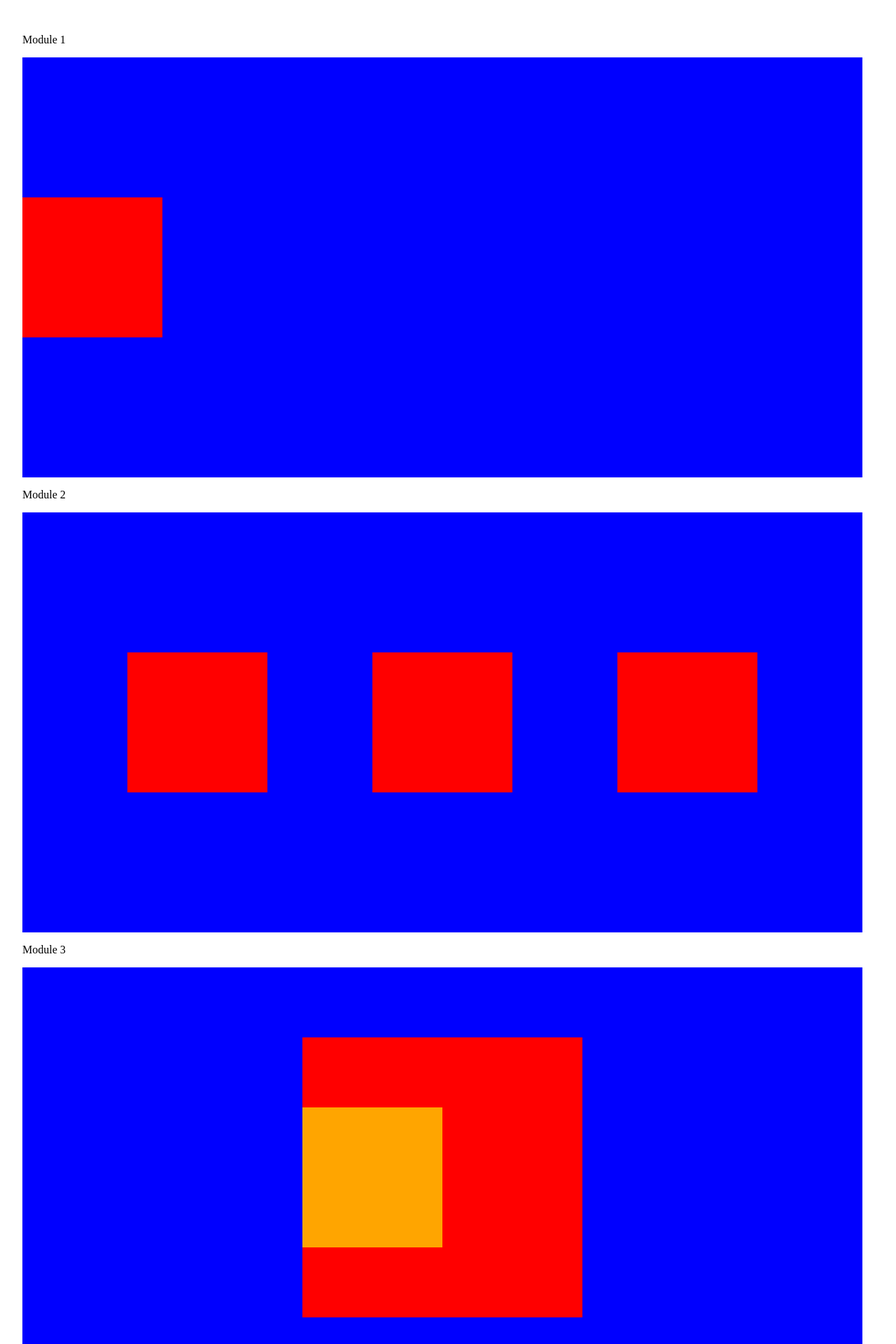
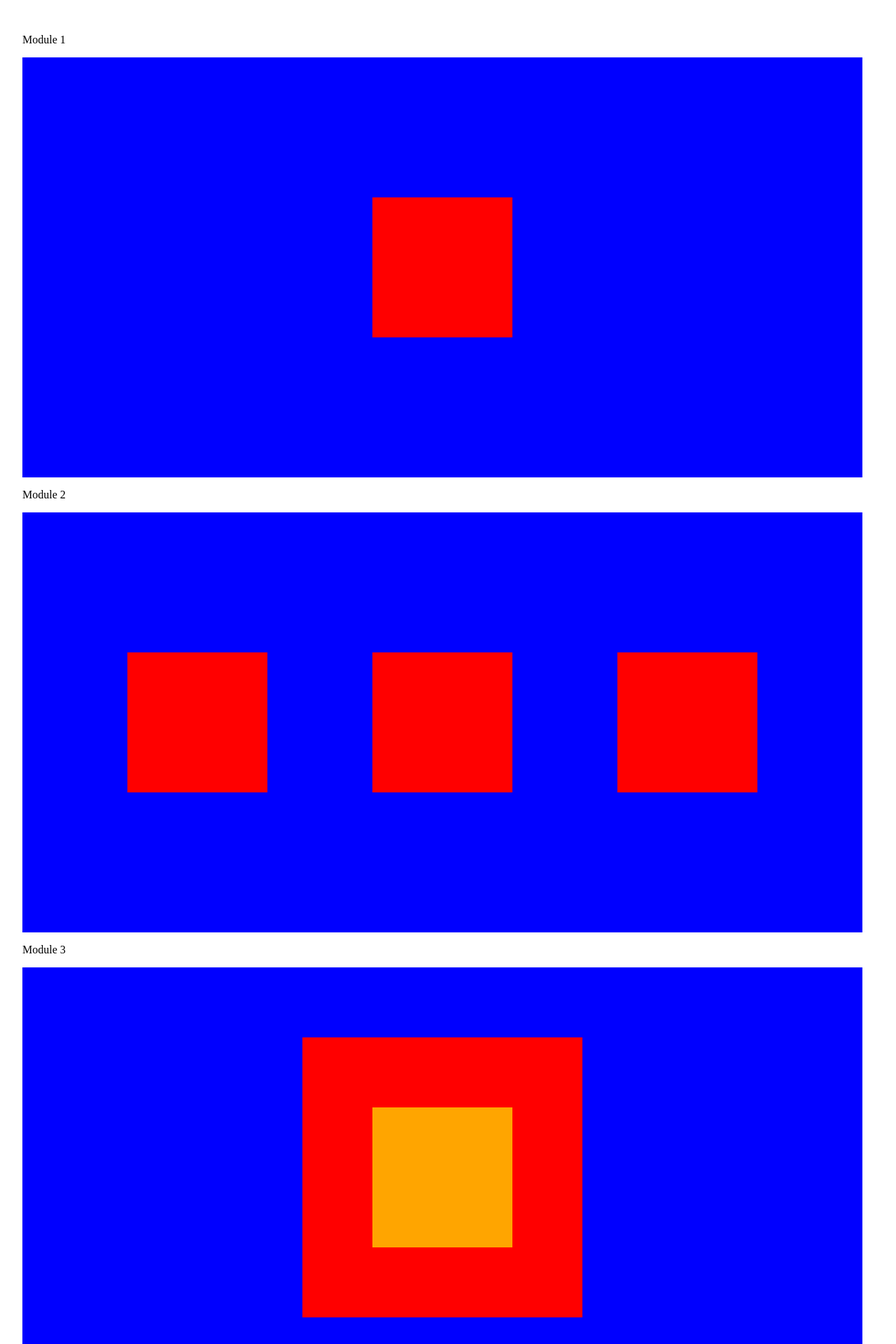
Before and after one commit to foronered/training-llp, a React (Create React App) app: page / in a window 1280 px wide. Shown: the top 1920 px of the page at 70% size. Built offline with nearby package versions, Linux system fonts and the light colour scheme.

Commit message:
LLP1-corrected-minor corrections

```diff
--- a/src/modules/Module1.tsx
+++ b/src/modules/Module1.tsx
@@ -8,6 +8,7 @@ const Container = styled.div`
   height: 100%;
   display: flex;
   align-items: center;
+  justify-content: center;
   background-color: blue;
 `
 
--- a/src/modules/Module3.tsx
+++ b/src/modules/Module3.tsx
@@ -17,7 +17,7 @@ const RedBox = styled.div`
   height: 400px;
   display: flex;
   align-items: center;
-  justify-content: flex-start;
+  justify-content: center;
   gap: 8px;
   background-color: red;
 `
```
